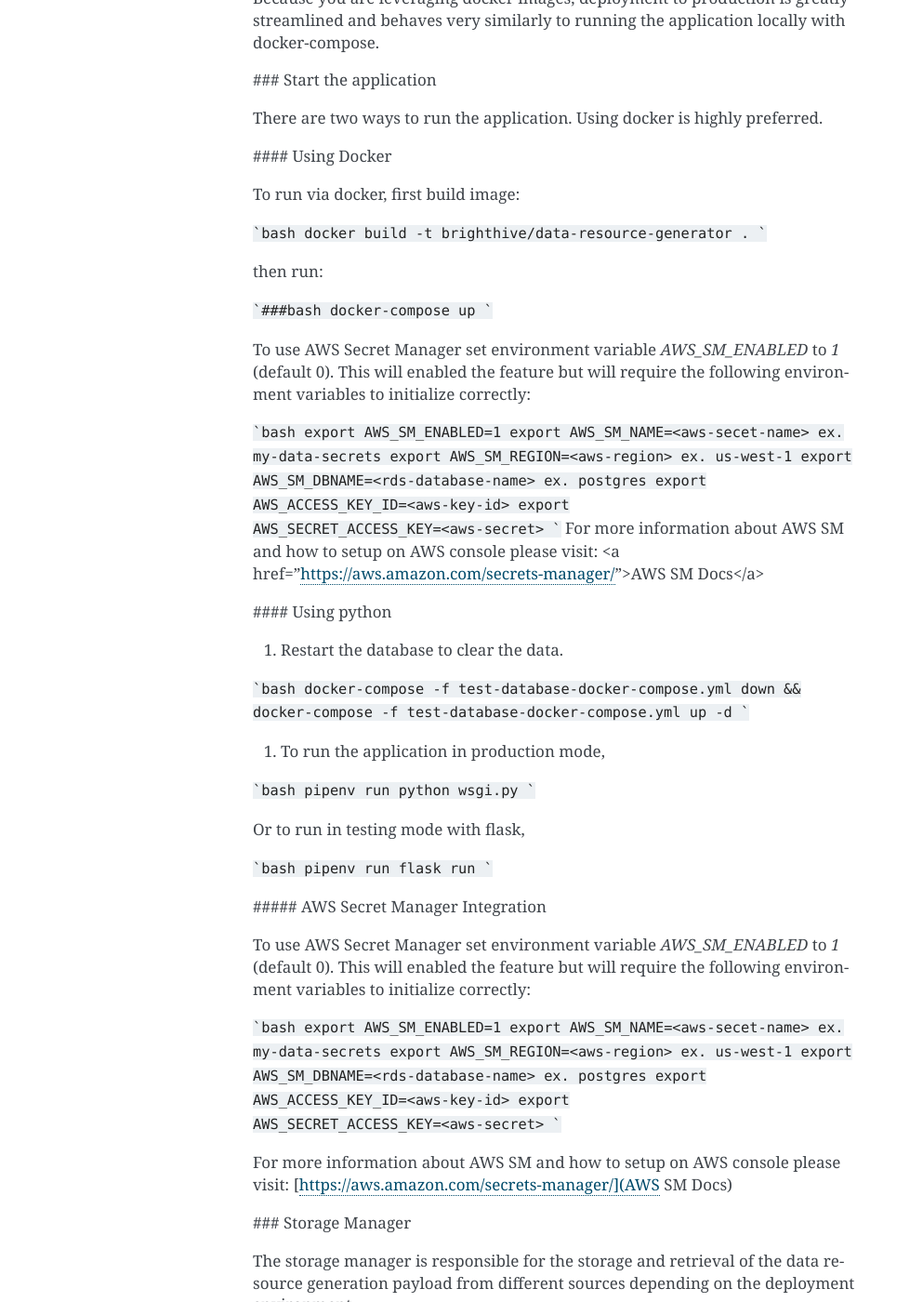
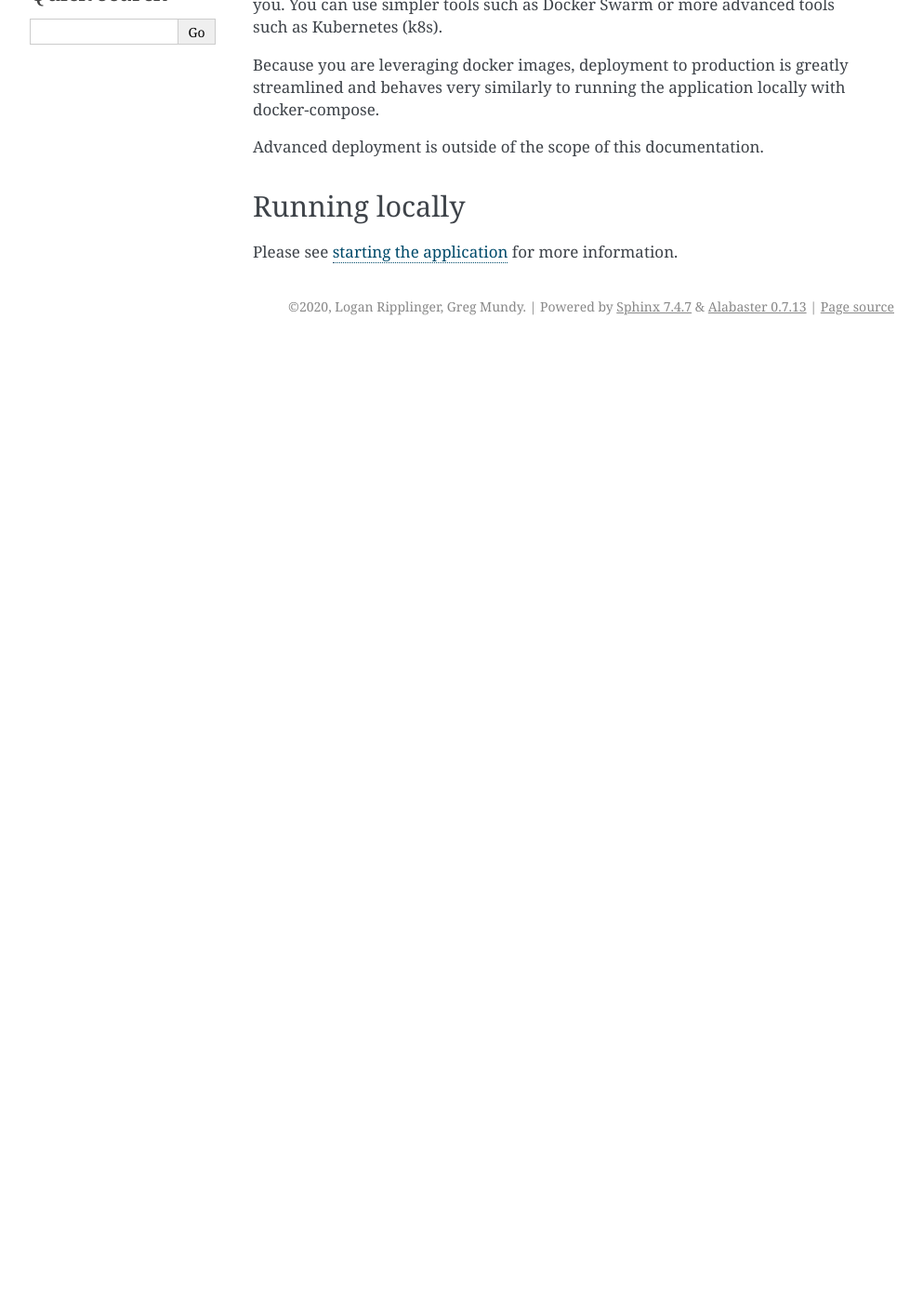
Before and after one commit to brighthive/data-resource-generator, a Sphinx documentation site: the page built from docs/source/in_prod_usage.rst, in a window 1280 px wide and 1400 px high, scrolled down 270 px. Shown: the whole window at 93% size, without its empty margins (148-1141 px from the left). Built offline with Sphinx 7.4.7, drawn with Linux system fonts in a browser that asks for light colours; after the commit the page ends 900 px from its top, so only the background shows below that; some of the changed text lies outside the part shown.

Commit message:
clean up

````diff
--- a/docs/source/basic_usage.rst
+++ b/docs/source/basic_usage.rst
@@ -29,7 +29,7 @@ Once you have your collection of table schema descriptors and swagger specificat
     :emphasize-lines: 2
 
     {
-        "data_resource_schema": {...}
+        "data_resource_schema": {}
     }
 
 The Data Resource Schema consists of your table schema descriptors and swagger specification along with additional metadata. Currently there is not a utility to help you automatically generate these so this needs to be done manually.
--- a/docs/source/in_prod_usage.rst
+++ b/docs/source/in_prod_usage.rst
@@ -3,90 +3,18 @@
 In-production Usage Guide
 =========================
 
-To use the application in production we recommend deploying it as a Docker image.
+Running In-production
+---------------------
+
+To use the application in production we recommend deploying it as a Docker image using whatever tools meet your requirements.
 
 However you want to set up, deploy and use your docker environment is up to you. You can use simpler tools such as Docker Swarm or more advanced tools such as Kubernetes (k8s).
 
 Because you are leveraging docker images, deployment to production is greatly streamlined and behaves very similarly to running the application locally with docker-compose.
 
+Advanced deployment is outside of the scope of this documentation.
 
-### Start the application
+Running locally
+---------------
 
-There are two ways to run the application. Using docker is highly preferred.
-
-#### Using Docker
-
-To run via docker, first build image:
-
-```bash
-docker build -t brighthive/data-resource-generator .
-```
-
-then run:
-
-```###bash
-docker-compose up
-```
-
-To use AWS Secret Manager set environment variable `AWS_SM_ENABLED` to `1` (default 0). This will enabled the feature but will require the following environment variables to initialize correctly:
-
-```bash
-export AWS_SM_ENABLED=1
-export AWS_SM_NAME=<aws-secet-name> ex. my-data-secrets
-export AWS_SM_REGION=<aws-region> ex. us-west-1
-export AWS_SM_DBNAME=<rds-database-name> ex. postgres
-export AWS_ACCESS_KEY_ID=<aws-key-id>
-export AWS_SECRET_ACCESS_KEY=<aws-secret>
-```
-For more information about AWS SM and how to setup on AWS console please visit: <a href="https://aws.amazon.com/secrets-manager/">AWS SM Docs</a>
-
-#### Using python
-
-1. Restart the database to clear the data.
-
-```bash
-docker-compose -f test-database-docker-compose.yml down && docker-compose -f test-database-docker-compose.yml up -d
-```
-
-1. To run the application in production mode,
-
-```bash
-pipenv run python wsgi.py
-```
-
-Or to run in testing mode with flask,
-
-```bash
-pipenv run flask run
-```
-
-##### AWS Secret Manager Integration
-
-To use AWS Secret Manager set environment variable `AWS_SM_ENABLED` to `1` (default 0). This will enabled the feature but will require the following environment variables to initialize correctly:
-
-```bash
-export AWS_SM_ENABLED=1
-export AWS_SM_NAME=<aws-secet-name> ex. my-data-secrets
-export AWS_SM_REGION=<aws-region> ex. us-west-1
-export AWS_SM_DBNAME=<rds-database-name> ex. postgres
-export AWS_ACCESS_KEY_ID=<aws-key-id>
-export AWS_SECRET_ACCESS_KEY=<aws-secret>
-```
-
-For more information about AWS SM and how to setup on AWS console please visit: [https://aws.amazon.com/secrets-manager/](AWS SM Docs)
-
-### Storage Manager
-
-The storage manager is responsible for the storage and retrieval of the data resource generation payload from different sources depending on the deployment environment.
-
-- **LOCAL** (Default) - Will store the data resource api schema on the local volume of the deployment. (If you require multiple instance of the same data resource API please use a cloud storage option ex. AWS S3) `export SCHEMA_STORAGE_TYPE=LOCAL`
-- **AWS S3** - Will store the data resource api schema within a define bucket and object. `export SCHEMA_STORAGE_TYPE=S3`
-
-```bash
-export SCHEMA_STORAGE_TYPE=S3
-export AWS_S3_REGION=<aws-region> ex. us-west-1
-export AWS_S3_STORAGE_OBJECT_NAME=<object-name> ex. my-schema.json
-export AWS_S3_STORAGE_BUCKET_NAME=<bucket-name>
-export AWS_ACCESS_KEY_ID =<aws-key-id>
-export AWS_SECRET_ACCESS_KEY=<aws-secret>
-```
+Please see `starting the application <running-the-app>`_ for more information.
--- a/docs/source/index.rst
+++ b/docs/source/index.rst
@@ -6,13 +6,13 @@ Welcome to Data Resource Generator's documentation!
    :caption: Contents:
 
    getting_started
+   use_cases
+   architectural_design
    basic_usage
-   architectural_design
+   references/running
    in_prod_usage
-   use_cases
    references/configuration
    references/data_resource_schema
-   references/running
    references/relationships
    references/routes
    references/types
````
Also changed, not shown: docs/source/architectural_design.rst (+4 -4 lines), docs/source/references/configuration.rst (+39 -5 lines), docs/source/references/running.rst (+46 -2 lines).
